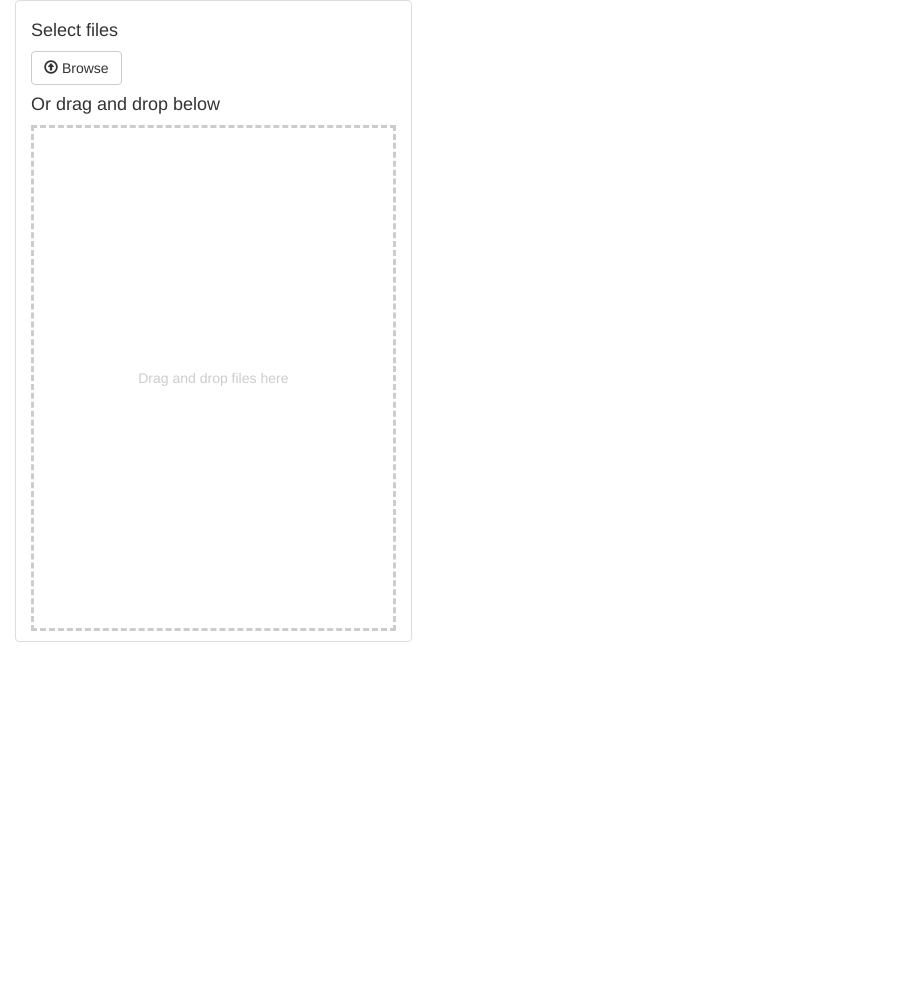
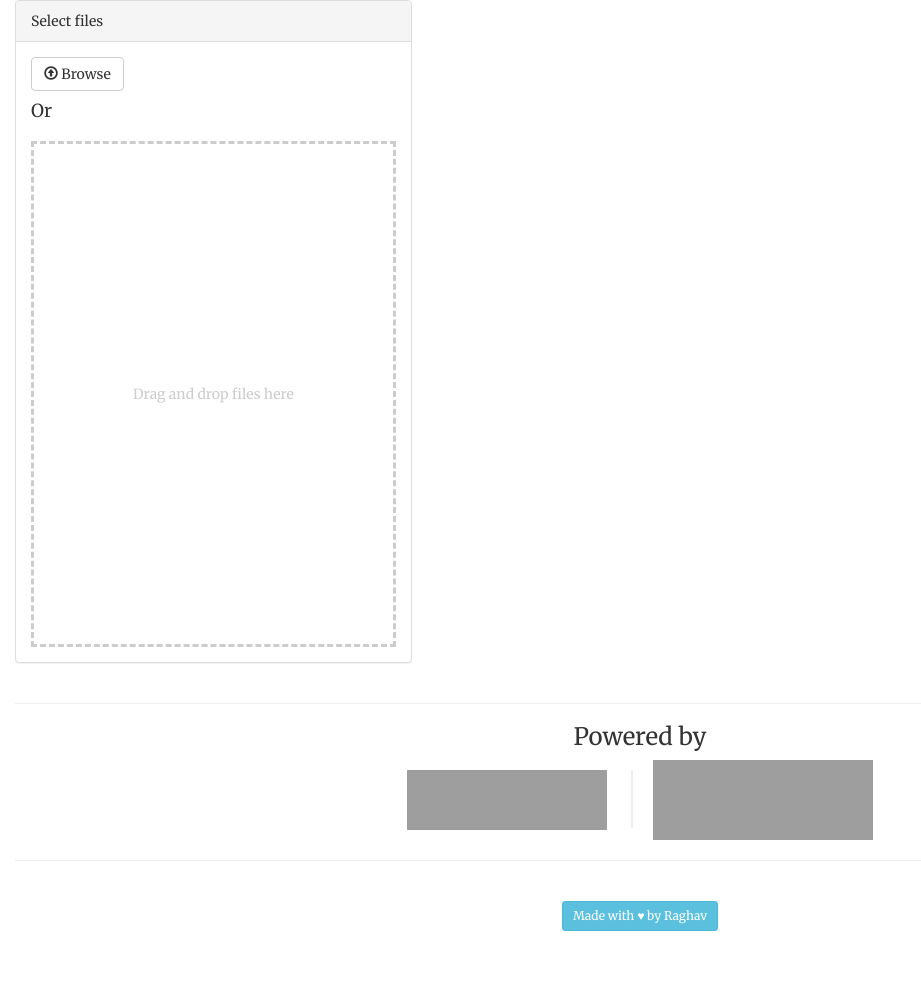
Before and after one commit to raghavio/sub-finder, a Flask app: page / in a window 1280 px wide. Shown: the whole page, without its empty margins (0-921 px from the left). Before the commit the page ends 642 px from the top, so only its background shows below. Run offline with Flask 2, Linux system fonts and the light colour scheme; some libraries are stand-ins or nearby versions; grey boxes are pictures that could not be loaded.

Commit message:
Added panels, API logos, Merriweather font and a minimal footer.

```diff
--- a/subfinder/static/css/custom.css
+++ b/subfinder/static/css/custom.css
@@ -1,3 +1,7 @@
+body {
+    font-family: 'Merriweather', serif;
+}
+
 .upload-drop-zone {
     color: #ccc;
     border: dashed #ccc;
@@ -57,3 +61,15 @@
         position: fixed;
     }
 }
+
+#files {
+    margin: 0;
+}
+
+.api-credit-heading {
+}
+.verticalLine {
+    padding: 20px 0 20px 0;
+    margin: 0 20px 0 20px;
+    border-left: 2px solid #eee;
+}
--- a/subfinder/static/js/custom.js
+++ b/subfinder/static/js/custom.js
@@ -6,7 +6,7 @@ if (window.File && window.FileList && window.FileReader) {
 
 $(function() {
     var sidebar = $('#sidebar');
-    var bottom = $(document).height() - ( $("#footer").offset().top) + ($(this).outerHeight() - $(this).height()) + 20;
+    var bottom = $(document).height() - ( $('#stop-affix').offset().top) + ($(this).outerHeight() - $(this).height());
 
     sidebar.affix({
         offset: {
--- a/subfinder/templates/index.html
+++ b/subfinder/templates/index.html
@@ -6,6 +6,7 @@
     <link rel="stylesheet" href="https://maxcdn.bootstrapcdn.com/bootstrap/3.3.6/css/bootstrap.min.css"
           integrity="sha384-1q8mTJOASx8j1Au+a5WDVnPi2lkFfwwEAa8hDDdjZlpLegxhjVME1fgjWPGmkzs7" crossorigin="anonymous">
     <link rel="stylesheet" href="../static/css/custom.css">
+    <link href='https://fonts.googleapis.com/css?family=Merriweather' rel='stylesheet' type='text/css'>
     <title>SubFinder</title>
 </head>
 <body>
@@ -14,17 +15,21 @@
     <header></header>
     <div class="row">
         <div class="col-xs-12 col-md-4" id="sidebar">
-            <div class="list-group-item browse-area-list-item">
-                <h4>Select files </h4>
+            <div class="panel panel-default browse-area-list-item">
+                <div class="panel-heading">
+                    Select files
+                </div>
+                <div class="panel-body">
                      <span class="btn btn-default btn-file">
                         <i class="glyphicon glyphicon-upload"></i>
                         Browse <input type="file" accept="video/mp4,video/*" id="input-file" multiple>
                      </span>
 
                     <div class="hidden-xs">
-                    <h4>Or drag and drop below</h4>
+                        <h4 style="margin-bottom: 20px;">Or</h4>
 
                         <div class="upload-drop-zone" id="drop-zone">Drag and drop files here</div>
+                    </div>
                 </div>
             </div>
         </div>
@@ -38,6 +43,13 @@
             </div>
  #}
         <div class="col-xs-12 col-md-8 file-info-area">
+            {% if files %}
+                <div class="panel panel-default">
+                    <div class="panel-heading">
+                        Details
+                    </div>
+
+                    <div class="panel-body">
                         <ul id="files" class="list-group">
                             {% for data in files %}
                                 {% set file = data[0] %}
@@ -139,7 +151,28 @@
                     </div>
                 </div>
                 </div>
-<footer></footer>
+            {% endif %}
+    </div>
+</div>
+<div id="stop-affix"></div>
+<hr>
+<div class="api-credit">
+    <h3 class="api-credit-heading text-center">Powered by</h3>
+
+    <div class="text-center">
+        <a href="http://opensubtitles.org" target="_blank"><img height="60" width="200"
+                                                                src="../static/opensubtitles.png"></a>
+        <span class="verticalLine"></span>
+        <a href="http://themoviedb.com" target="_blank"><img height="80" width="220" src="../static/moviedb.svg"></a>
+    </div>
+</div>
+<hr>
+<footer class="text-center" style="padding: 20px 0 40px 0">
+    <p>
+        <a href="http://github.com/raghavpro/sub-finder" target="_blank" class="btn btn-sm btn-info">Made with ♥ by
+            Raghav</a>
+    </p>
+</footer>
 
 
 <!-- /container -->
```
Lines whose indentation alone changed are shown as unchanged.
